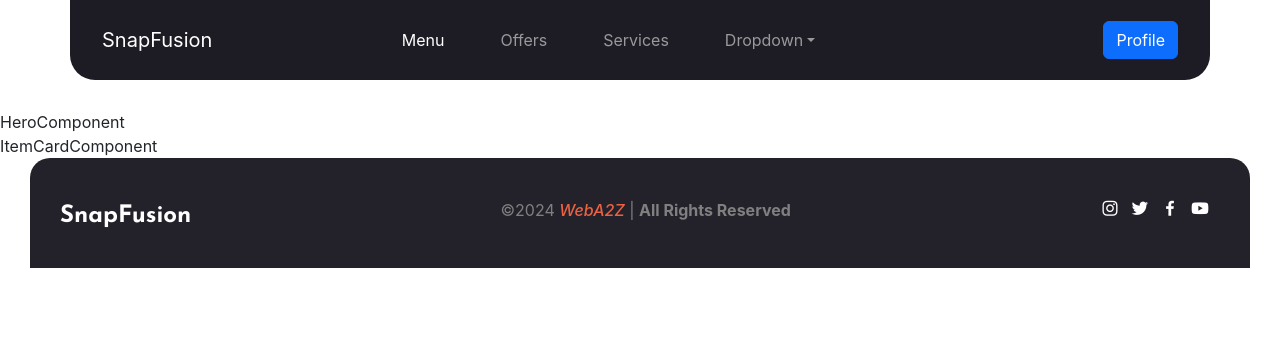
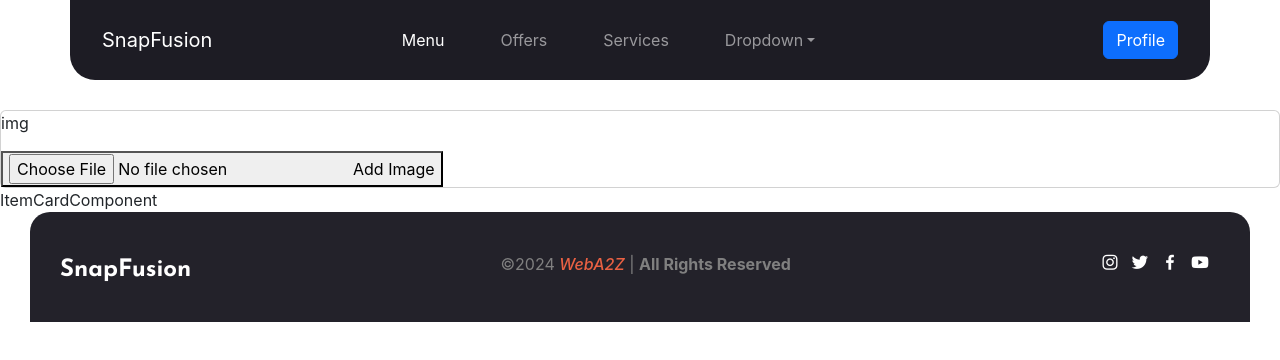
Before and after one commit to rohankarankot/WebA2Z, a React (Create React App) app: page / in a window 1280 px wide. Shown: the top 360 px of the page. Built offline with nearby package versions, Linux system fonts and the light colour scheme.

Commit message:
hero componenet for phot editor --pranav

```diff
--- a/src/components/HeroSection/Hero.component.jsx
+++ b/src/components/HeroSection/Hero.component.jsx
@@ -1,7 +1,16 @@
 import React from "react";
 
 function HeroComponent() {
-  return <div>HeroComponent</div>;
+  return <div>
+    <div className="card">
+      <div className="image-output">
+        <p>img</p>
+      </div>
+      <div className="card-input">
+        <button><input type="file" id="avatar" name="avatar" accept="image/png, image/jpeg" />Add Image</button>
+      </div>
+    </div>
+  </div>;
 }
 
 export default HeroComponent;
```
